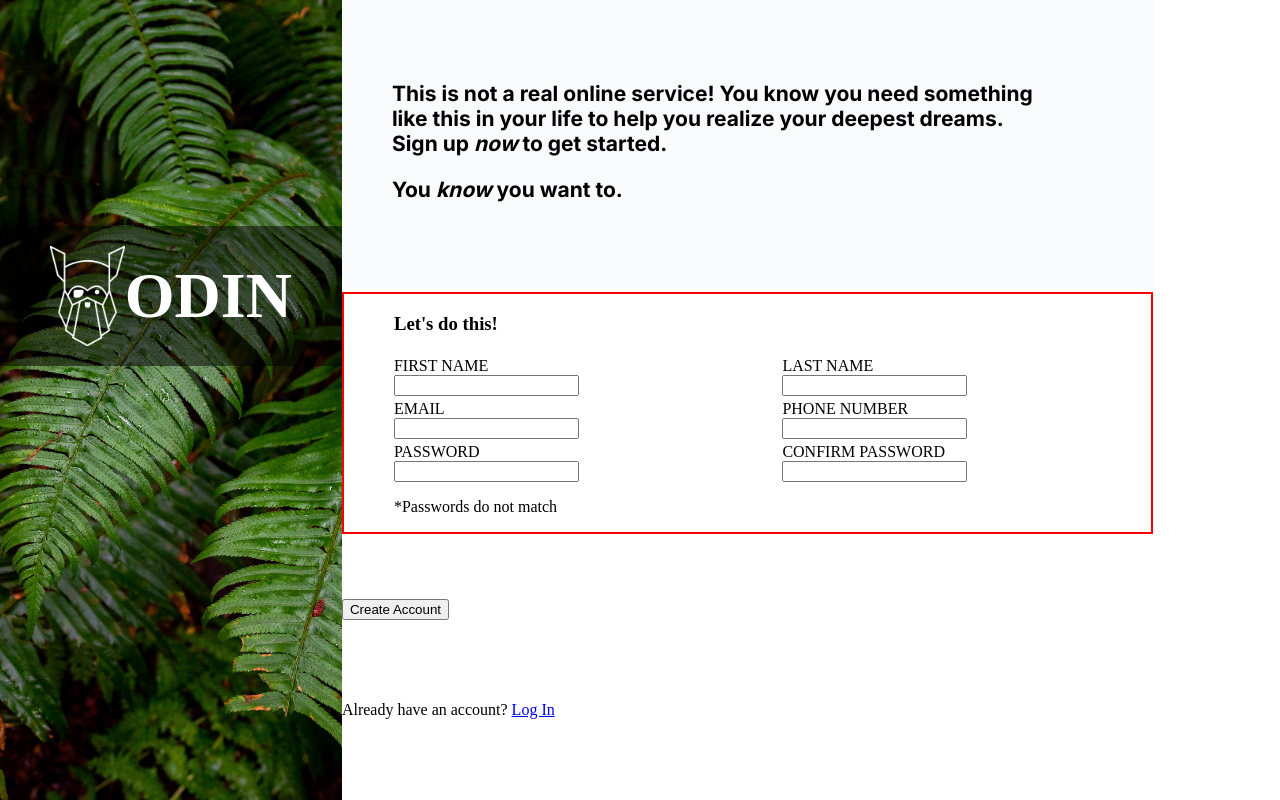
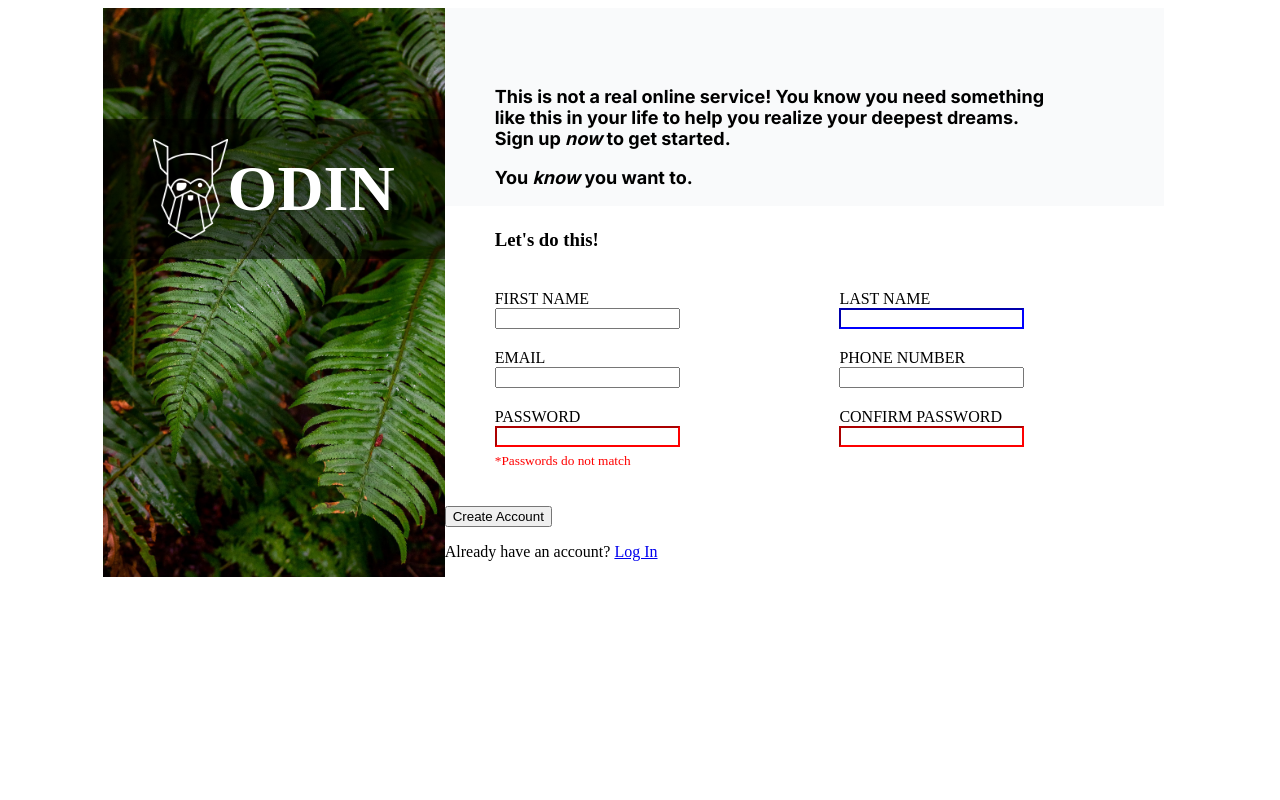
Before and after one commit to onyedikamike/sign_up_form, a plain HTML site: page index.html in a window 1280 px wide. Drawn offline with Linux system fonts and the light colour scheme.

Commit message:
Add corrections to my project

```diff
--- a/index.html
+++ b/index.html
@@ -8,6 +8,8 @@
     <title>Sign up form</title>
   </head>
   <body>
+    <main>
+
       <div class="container">
         <div class="images_odin">
           <div class="odin_logo">
@@ -50,12 +52,17 @@
 
             <div>
               <label for="phone-number">PHONE NUMBER</label> <br />
-            <input type="tel" id="phone-number" name="phone-number" required />
+              <input
+                type="tel"
+                id="phone-number"
+                name="phone-number"
+                required
+              />
             </div>
 
             <div>
               <label for="password">PASSWORD</label> <br />
-            <input type="password" id=" password" name="password" required />
+              <input type="password" id="password" name="password" required />
               <p class="error-message">*Passwords do not match</p>
             </div>
 
@@ -75,5 +82,7 @@
         </div>
         <p class="log-in">Already have an account? <a href="#">Log In</a></p>
       </div>
+      </div>
+    </main>
   </body>
 </html>
--- a/style.css
+++ b/style.css
@@ -4,18 +4,23 @@
   --inter: "inter", sans-serif;
   --create: "Crete Round", serif;
 }
+body {
+  display: flex;
+  justify-content: center;
+}
 
-body {
+main {
   margin: 0;
   padding: 0;
   box-sizing: border-box;
   display: flex;
   flex-direction: row;
+  width: 85%;
 }
 
 .container {
   display: flex;
-  height: 100vh;
+  /* height: 100vh; */
 }
 
 .images_odin {
@@ -48,7 +53,7 @@ body {
 .quotation {
   background-color: #f9fafb;
   padding-left: 50px;
-  font-size: 21px;
+  font-size: 18px;
   font-weight: bold;
   padding-top: 60px;
   padding-right: 120px;
@@ -59,10 +64,27 @@ body {
   padding-left: 50px;
   display: grid;
   grid-template-columns: 1fr 1fr;
-  border: 2px solid red;
+  /* border: 2px solid red; */
   column-gap: 20px;
   row-gap: 4px;
+  height: 37vh;
 }
 .input_form h3 {
   grid-column: 1 / 3;
 }
+#confirm-password {
+  border-color: red;
+}
+
+#last-name {
+  border-color: blue;
+}
+#password {
+  border-color: red;
+}
+.input_form p {
+  margin-top: 6px;
+  padding-bottom: 7px;
+  font-size: smaller;
+  color: red;
+}
```
Lines whose indentation alone changed are shown as unchanged.
